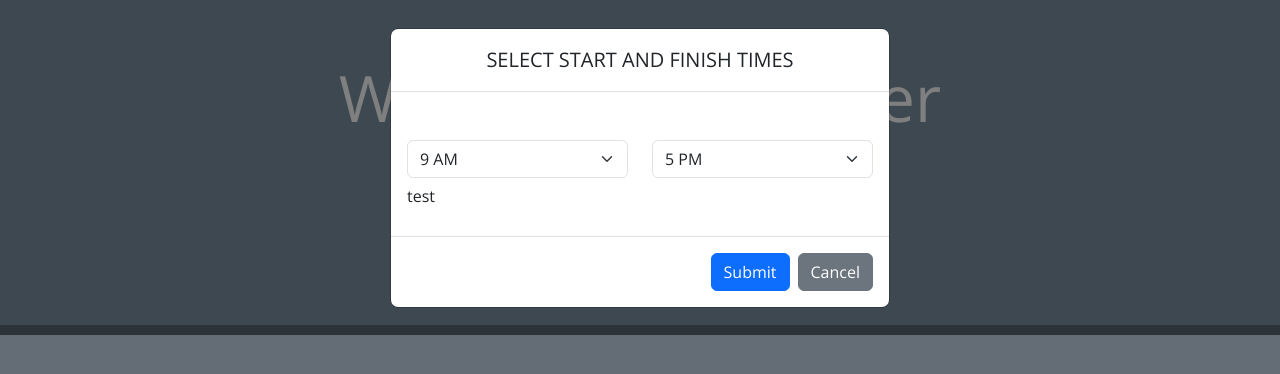
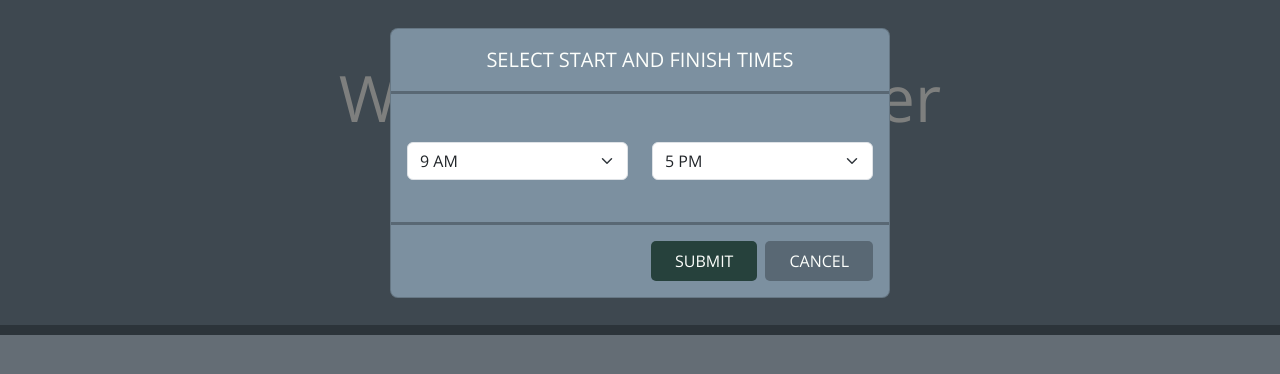
Before and after one commit to Ginjak/Work-Day-Scheduler, a plain HTML site: page index.html in a window 1280 px wide. Both pictures are taken after a click on the button "WORKING HOURS". Drawn offline with nearby package versions, Linux system fonts and the light colour scheme.

Commit message:
Changes styling of Planner times modal

```diff
--- a/assets/css/style.css
+++ b/assets/css/style.css
@@ -47,6 +47,7 @@ header {
 }
 .main-btn:before {
   content: "";
+  border-radius: 5px;
   position: absolute;
   top: 0;
   left: 0;
@@ -142,3 +143,27 @@ i {
   font-size: 20px;
   transition: all 0.3s ease-in-out;
 }
+
+/* Modals */
+/* Planner times */
+#plannerTimes .modal-content {
+  color: #fdfffc;
+  background: #7c90a0;
+}
+
+.modal-header {
+  border-bottom: 3px solid #596874;
+}
+.modal-footer {
+  border-top: 3px solid #596874;
+}
+
+#plannerTimes .main-btn {
+  padding: 12px 24px;
+}
+#plannerTimes #planner-time-close-btn.main-btn {
+  background: #596874;
+}
+#plannerTimes #planner-time-close-btn.main-btn:before {
+  background: rgb(55, 63, 70);
+}
--- a/assets/js/script.js
+++ b/assets/js/script.js
@@ -71,8 +71,6 @@ function displayTimeBlocks() {
       // Display value in text area
       textArea.val(savedTextAreaValue);
     }
-  } else {
-    console.log("test");
   }
 }
 displayTimeBlocks();
@@ -129,6 +127,7 @@ timeSubmitBtn.on("click", function () {
       localStorage.setItem("plannerHours", JSON.stringify(plannerHours));
     }
     storedPlannerHours = JSON.parse(localStorage.getItem("plannerHours"));
+    $("#error-message").text("");
     $("#planner-time-close-btn").click();
     displayTimeBlocks();
   } else if (timeFromValue > timeTillValue) {
--- a/index.html
+++ b/index.html
@@ -49,17 +49,11 @@
     </div>
     <!-- Modal -->
     <!-- Modal to select planner times -->
-    <div
-      class="modal fade"
-      id="plannerTimes"
-      tabindex="-1"
-      aria-labelledby="plannerTimesLabel"
-      aria-hidden="true"
-    >
+    <div class="modal fade" id="plannerTimes" tabindex="-1">
       <div class="modal-dialog">
         <div class="modal-content">
           <div class="modal-header d-flex justify-content-center">
-            <h5 class="modal-title text-uppercase" id="plannerTimesLabel">
+            <h5 class="modal-title text-uppercase">
               Select start and finish times
             </h5>
           </div>
@@ -122,19 +116,19 @@
                 </select>
               </div>
             </div>
-            <p id="error-message">test</p>
+            <p id="error-message"></p>
           </div>
           <div class="modal-footer">
-            <button type="button" id="time-btn-submit" class="btn btn-primary">
-              Submit
+            <button type="button" id="time-btn-submit" class="main-btn">
+              <span>Submit</span>
             </button>
             <button
               id="planner-time-close-btn"
               type="button"
-              class="btn btn-secondary"
+              class="main-btn"
               data-bs-dismiss="modal"
             >
-              Cancel
+              <span>Cancel</span>
             </button>
           </div>
         </div>
```
